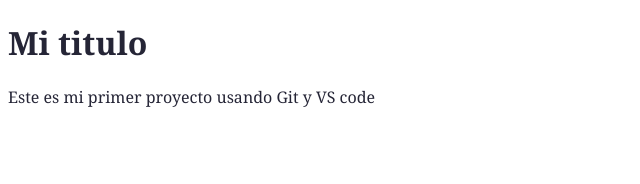
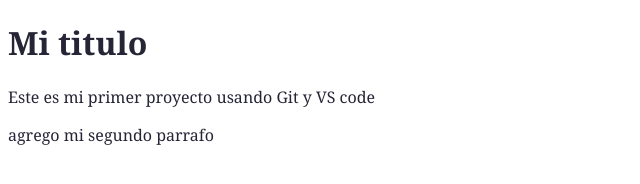
Before and after one commit to anndyarl2022/AndyWeb, a plain HTML site: page index.html in a window 1280 px wide. Shown: the whole page, without its empty margins (0-640 px from the left). Drawn offline with Linux system fonts and the light colour scheme.

Commit message:
He agregado mi segundo parrafo en mi cabecera

```diff
--- a/index.html
+++ b/index.html
@@ -11,7 +11,8 @@
     <div id="container">
         <div id="cabecera">
             <h1>Mi titulo</h1>
-            <p>Este es mi primer proyecto usando Git y VS code </p>
+            <p>Este es mi primer proyecto usando Git y VS  code </p>
+            <p>agrego mi segundo parrafo</p>
         </div>
     </div>
 </body>
```
